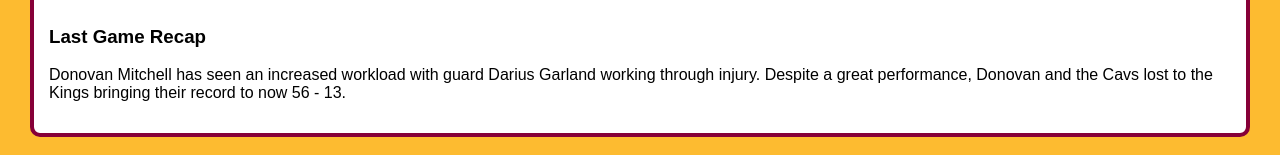
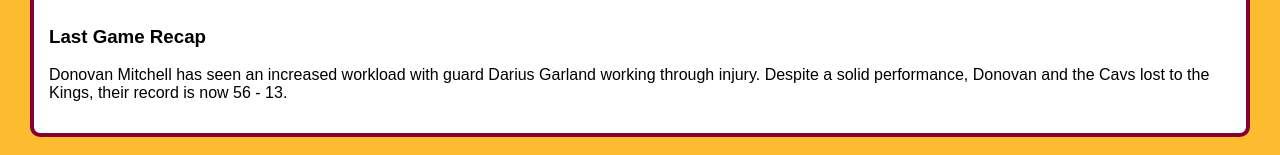
Before and after one commit to avasani-wisc/avasani-wisc.github.io, a plain HTML site: page news/newsDMitch.html in a window 1280 px wide. Shown: the part 262-417 px from the top of the page. Drawn offline with Linux system fonts and the light colour scheme.

Commit message:
fixed some text

```diff
--- a/news/newsDMitch.html
+++ b/news/newsDMitch.html
@@ -24,7 +24,7 @@
     <div class="news-layout">
       <div class="news-item">
         <h3>Last Game Recap</h3>
-        <p>Donovan Mitchell has seen an increased workload with guard Darius Garland working through injury. Despite a great performance, Donovan and the Cavs lost to the Kings bringing their record to now 56 - 13.</p>
+        <p>Donovan Mitchell has seen an increased workload with guard Darius Garland working through injury. Despite a solid performance, Donovan and the Cavs lost to the Kings, their record is now 56 - 13.</p>
       </div>
       <div class="news-item">
         <h3>Injury Update</h3>
```
